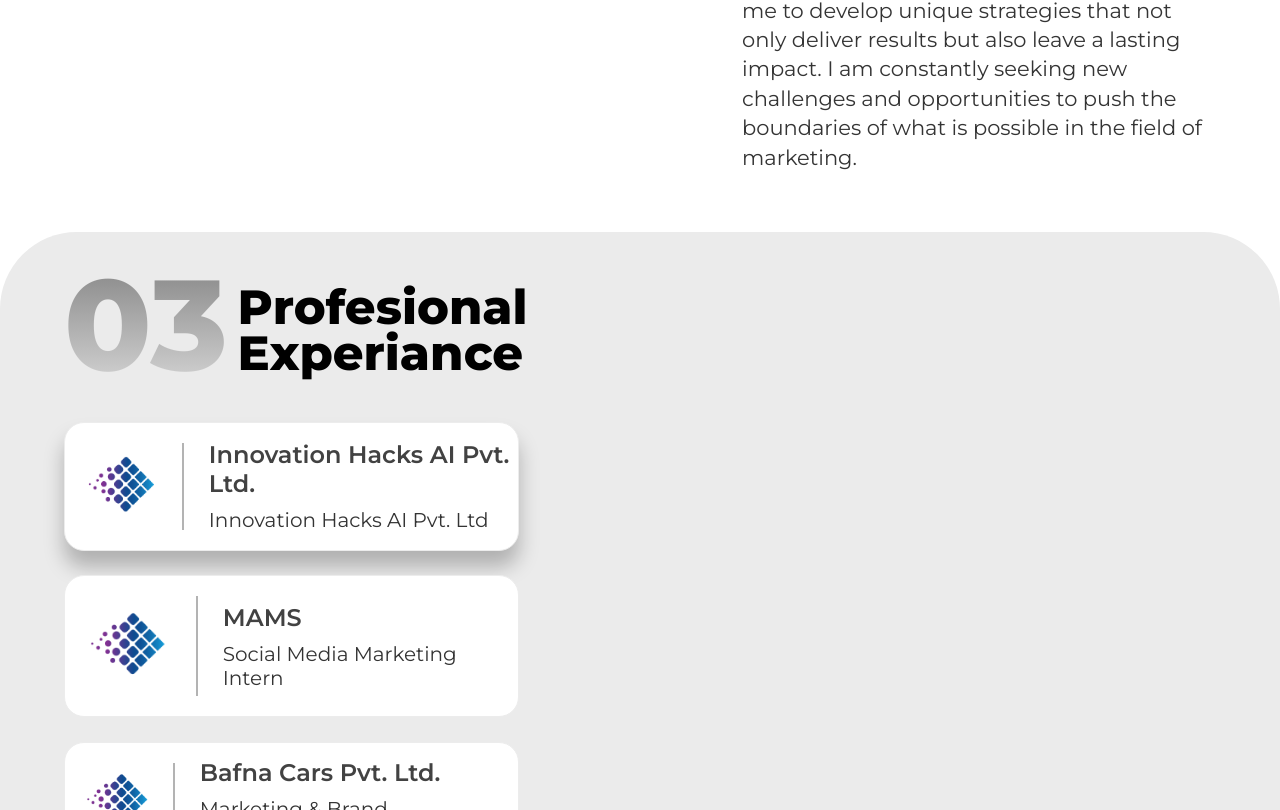
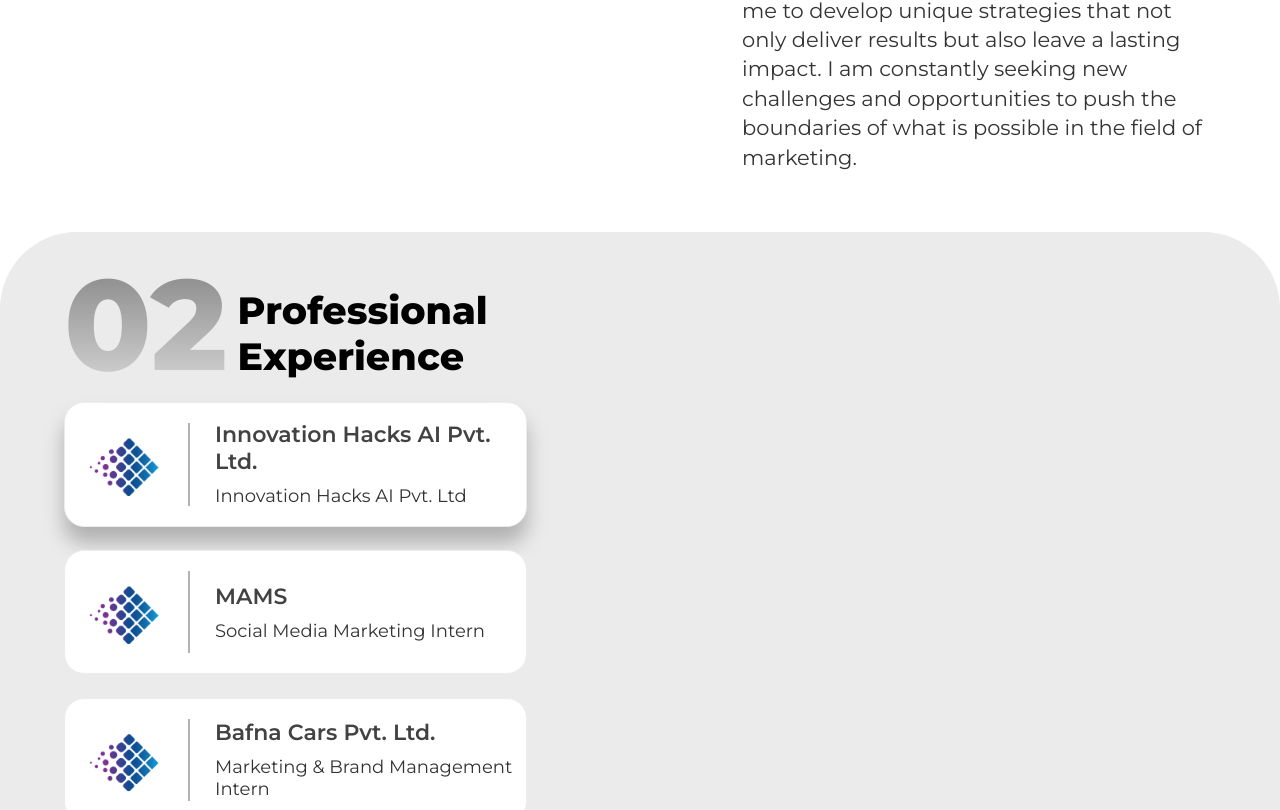
Before and after one commit to saitejapadamatinti/abhijeet-portfolio, a React (Create React App) app: page / in a window 1280 px wide. Shown: the part 1990-2800 px from the top of the page. Built offline with nearby package versions, Linux system fonts and the light colour scheme.

Commit message:
changes laptop view

```diff
--- a/src/App.css
+++ b/src/App.css
@@ -86,7 +86,7 @@
   font-family: Montserrat;
   font-style: normal;
   font-weight: 600;
-  line-height: 28px;
+  line-height: 20px;
 }
 .primary-para {
   color: #343434;
--- a/src/components/HomePage/index.css
+++ b/src/components/HomePage/index.css
@@ -160,6 +160,7 @@
   justify-content: center;
   padding: 14px 0px;
   width: 100%;
+  height: 100vh;
 }
 
 
--- a/src/components/HomePage/index.js
+++ b/src/components/HomePage/index.js
@@ -26,7 +26,7 @@
             </div>
             <div className="home-banner-heading-div">
               <h1 className="home-banner-heading main-head-color">
-                Hi! I am Abhijeet. This is My Journey of{" "}
+                Hi! I am Abhijeet. <a href ="#ss"> This </a> is My Journey of{" "}
                 <div class="scroller">
                   <span>
                     Cool
@@ -152,13 +152,13 @@
           </div>
         </div>
       </div>
-      <div id="sss" className="main-width-container">
+      <div id="ss" className="main-width-container">
         <div className="profession-main-div">
           <div className="middle-width-container">
             <div>
               <HomeSectionNumber
-                number={"03"}
-                content={"Profesional Experiance"}
+                number={"02"}
+                content={"Professional Experience"}
               />
             </div>
 
--- a/src/components/homePageComponents/Accordion/index.js
+++ b/src/components/homePageComponents/Accordion/index.js
@@ -294,13 +294,6 @@
                     <h4 className="heading-3 professional-accordion-secton-my-role-text">
                       My Role:
                     </h4>
-                  </div>
-                  <div>
-                    <h4 className="heading-3">
-                      Marketing & Brand Management Intern | Internship (Aug.
-                      2020 - Nov. 2020)
-                    </h4>
-
                     <ul className="primary-para professional-accordion-secton-my-role-ul">
                       {BafnaCarsPvtLtd.map((eachItem) => (
                         <li>{eachItem}</li>
--- a/src/components/homePageComponents/homeSectionNumbers/index.css
+++ b/src/components/homePageComponents/homeSectionNumbers/index.css
@@ -30,7 +30,7 @@
 
     }
     .home-section-name{
-        font-size: 48px;
+        font-size: 38px;
         line-height: 46px;
         width: 300px;
     }
--- a/src/components/homePageComponents/professionalSection/professionalSection/index.css
+++ b/src/components/homePageComponents/professionalSection/professionalSection/index.css
@@ -1,25 +1,26 @@
 .ProfessionalSection-mai-div {
   display: grid;
   grid-template-columns: 5fr 7fr;
-  gap: 60px;
-  margin-top: 20px;
+  gap: 40px;
 }
 .proffesional-section-content-top-card {
-  padding: 30px;
+  padding: 20px 30px;
   box-shadow: rgba(0, 0, 0, 0.08) 0px 6px 6px;
   display: flex;
   flex-direction: column;
-  gap: 15px;
+  gap: 10px;
+  border-top-left-radius: 20px;
+  border-top-right-radius:20px ;
 }
 .professional-section-card-scrool {
-  padding: 30px;
+  padding:20px 30px;
   overflow: auto;
   height: 100%;
   margin-bottom: 30px;
 }
 .ProfessionalSection-content-card-div {
   width: 100%;
-  height: 610px;
+  height: 71vh;
   margin-bottom: 30px;
   border-radius: 20px;
   background: #fff;
@@ -42,8 +43,8 @@
   display: flex;
   flex-direction: column;
   justify-content: space-between;
-  height: 610px;
-  /* gap: 42px; */
+  height: 71vh;
+ align-content: space-between;
 }
 
 .professional-disply-flex-row {
--- a/src/components/homePageComponents/professionalSection/professionalTabCard/index.css
+++ b/src/components/homePageComponents/professionalSection/professionalTabCard/index.css
@@ -3,6 +3,8 @@
   transition: all 0.3s linear;
 }
 .professional-tab-card {
+  width: 100%;
+  height: 124.64px;
   display: flex;
   border-radius: 20px;
   /* align-items: center; */
@@ -12,26 +14,27 @@
   padding: 5px;
   cursor: pointer;
 }
-.professional-tab-card:hover{
+.professional-tab-card:hover {
   box-shadow: 0px 16px 20px 0px rgba(0, 0, 0, 0.25);
-   transition: all 0.3s linear;
+  transition: all 0.3s linear;
 }
 .professional-tab-card-img-div {
-  width: 130px;
+  width: 118px;
+  height: 118px;
 }
 .professional-tab-card-img {
   width: 100%;
 }
 .professional-tab-card-head {
   color: #424242;
-  font-size: 24px;
+  font-size: 22px;
   font-style: normal;
   font-weight: 600;
   margin-bottom: 10px;
 }
 .professional-tab-card-para {
   color: #343434;
-  font-size: 20px;
+  font-size: 18px;
   font-style: normal;
   font-weight: 400;
 }
@@ -43,6 +46,7 @@
 }
 
 .professional-card-content-div {
+  width: 324px;
   display: flex;
   flex-direction: column;
   justify-content: center;
```
